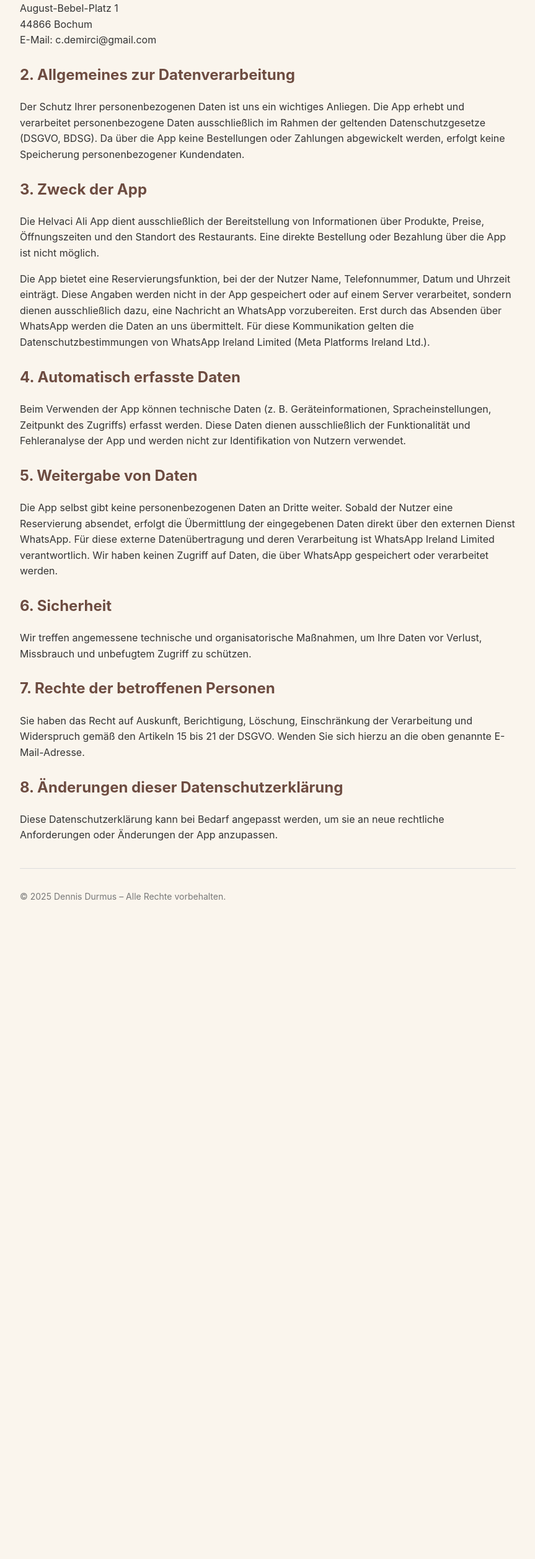
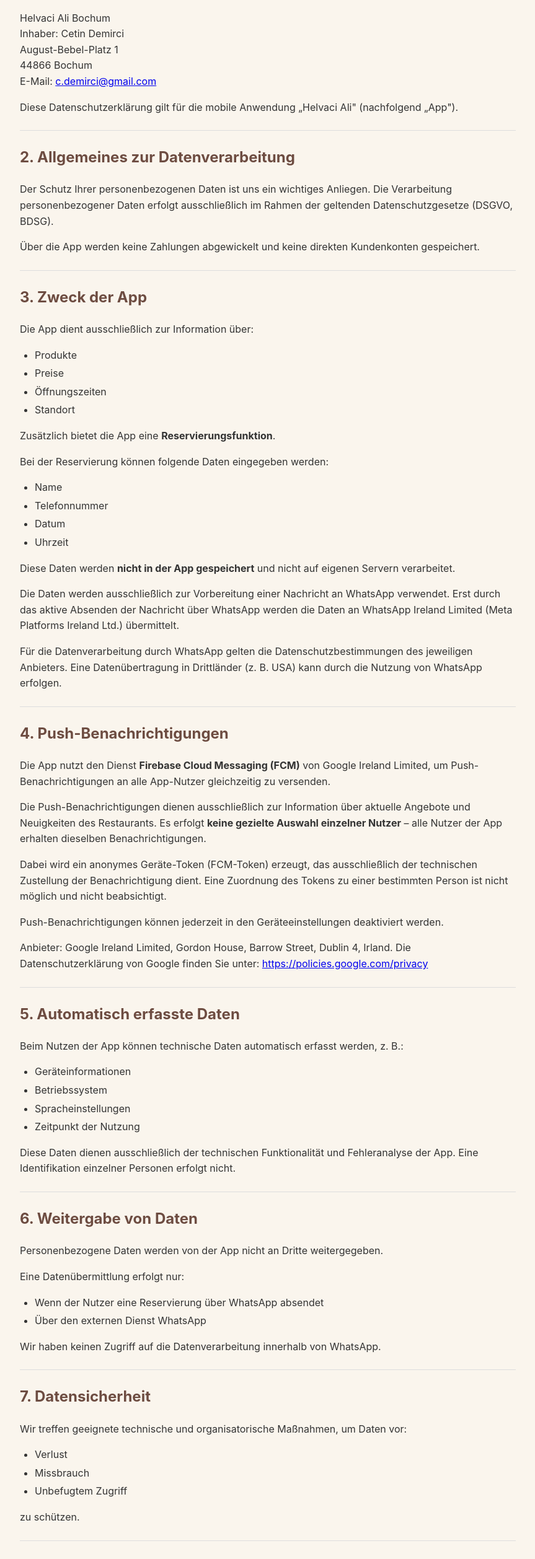
Before and after one commit to Serveronline73/helva-privacy, a plain HTML site: page index.html in a window 1280 px wide. Shown: the part 284-2800 px from the top of the page at 62% size, without its empty margins (208-1071 px from the left). Before the commit the page ends 1776 px from the top, so only its background shows below. Drawn offline with Linux system fonts and the light colour scheme.

Commit message:
Datenschutzerklärung aktualisiert – Push-Benachrichtigungen, DSGVO Art. 15-21, Drittlandtransfer

```diff
--- a/index.html
+++ b/index.html
@@ -3,7 +3,7 @@
 <head>
     <meta charset="UTF-8">
     <meta name="viewport" content="width=device-width, initial-scale=1.0">
-    <title>Datenschutzinformationen - Helvaci Ali Bochum App</title>
+    <title>Datenschutzerklärung - Helvaci Ali Bochum App</title>
     <style>
         body {
             font-family: -apple-system, BlinkMacSystemFont, 'Segoe UI', Roboto, sans-serif;
@@ -16,12 +16,18 @@
         }
         h1 { color: #5D4037; border-bottom: 2px solid #D4A574; padding-bottom: 10px; }
         h2 { color: #6D4C41; margin-top: 24px; }
+        ul { margin: 8px 0; padding-left: 24px; }
+        li { margin-bottom: 4px; }
+        hr { border: none; border-top: 1px solid #ddd; margin: 24px 0; }
         .footer { margin-top: 40px; padding-top: 20px; border-top: 1px solid #ddd; font-size: 14px; color: #777; }
     </style>
 </head>
 <body>
-    <h1>Datenschutzinformationen zur Helvaci Ali App</h1>
-    <p><strong>Stand: Oktober 2025</strong></p>
+    <h1>Datenschutzerklärung</h1>
+    <p><strong>Helvaci Ali Bochum – App „Helvaci Ali"</strong></p>
+    <p>Stand: Oktober 2025</p>
+
+    <hr>
 
     <h2>1. Verantwortlicher</h2>
     <p>
@@ -29,30 +35,100 @@
         Inhaber: Cetin Demirci<br>
         August-Bebel-Platz 1<br>
         44866 Bochum<br>
-        E-Mail: c.demirci@gmail.com
+        E-Mail: <a href="mailto:c.demirci@gmail.com">c.demirci@gmail.com</a>
     </p>
+    <p>Diese Datenschutzerklärung gilt für die mobile Anwendung „Helvaci Ali" (nachfolgend „App").</p>
+
+    <hr>
 
     <h2>2. Allgemeines zur Datenverarbeitung</h2>
-    <p>Der Schutz Ihrer personenbezogenen Daten ist uns ein wichtiges Anliegen. Die App erhebt und verarbeitet personenbezogene Daten ausschließlich im Rahmen der geltenden Datenschutzgesetze (DSGVO, BDSG). Da über die App keine Bestellungen oder Zahlungen abgewickelt werden, erfolgt keine Speicherung personenbezogener Kundendaten.</p>
+    <p>Der Schutz Ihrer personenbezogenen Daten ist uns ein wichtiges Anliegen. Die Verarbeitung personenbezogener Daten erfolgt ausschließlich im Rahmen der geltenden Datenschutzgesetze (DSGVO, BDSG).</p>
+    <p>Über die App werden keine Zahlungen abgewickelt und keine direkten Kundenkonten gespeichert.</p>
+
+    <hr>
 
     <h2>3. Zweck der App</h2>
-    <p>Die Helvaci Ali App dient ausschließlich der Bereitstellung von Informationen über Produkte, Preise, Öffnungszeiten und den Standort des Restaurants. Eine direkte Bestellung oder Bezahlung über die App ist nicht möglich.</p>
-    <p>Die App bietet eine Reservierungsfunktion, bei der der Nutzer Name, Telefonnummer, Datum und Uhrzeit einträgt. Diese Angaben werden nicht in der App gespeichert oder auf einem Server verarbeitet, sondern dienen ausschließlich dazu, eine Nachricht an WhatsApp vorzubereiten. Erst durch das Absenden über WhatsApp werden die Daten an uns übermittelt. Für diese Kommunikation gelten die Datenschutzbestimmungen von WhatsApp Ireland Limited (Meta Platforms Ireland Ltd.).</p>
+    <p>Die App dient ausschließlich zur Information über:</p>
+    <ul>
+        <li>Produkte</li>
+        <li>Preise</li>
+        <li>Öffnungszeiten</li>
+        <li>Standort</li>
+    </ul>
 
-    <h2>4. Automatisch erfasste Daten</h2>
-    <p>Beim Verwenden der App können technische Daten (z. B. Geräteinformationen, Spracheinstellungen, Zeitpunkt des Zugriffs) erfasst werden. Diese Daten dienen ausschließlich der Funktionalität und Fehleranalyse der App und werden nicht zur Identifikation von Nutzern verwendet.</p>
+    <p>Zusätzlich bietet die App eine <strong>Reservierungsfunktion</strong>.</p>
+    <p>Bei der Reservierung können folgende Daten eingegeben werden:</p>
+    <ul>
+        <li>Name</li>
+        <li>Telefonnummer</li>
+        <li>Datum</li>
+        <li>Uhrzeit</li>
+    </ul>
+    <p>Diese Daten werden <strong>nicht in der App gespeichert</strong> und nicht auf eigenen Servern verarbeitet.</p>
+    <p>Die Daten werden ausschließlich zur Vorbereitung einer Nachricht an WhatsApp verwendet. Erst durch das aktive Absenden der Nachricht über WhatsApp werden die Daten an WhatsApp Ireland Limited (Meta Platforms Ireland Ltd.) übermittelt.</p>
+    <p>Für die Datenverarbeitung durch WhatsApp gelten die Datenschutzbestimmungen des jeweiligen Anbieters. Eine Datenübertragung in Drittländer (z.&nbsp;B. USA) kann durch die Nutzung von WhatsApp erfolgen.</p>
 
-    <h2>5. Weitergabe von Daten</h2>
-    <p>Die App selbst gibt keine personenbezogenen Daten an Dritte weiter. Sobald der Nutzer eine Reservierung absendet, erfolgt die Übermittlung der eingegebenen Daten direkt über den externen Dienst WhatsApp. Für diese externe Datenübertragung und deren Verarbeitung ist WhatsApp Ireland Limited verantwortlich. Wir haben keinen Zugriff auf Daten, die über WhatsApp gespeichert oder verarbeitet werden.</p>
+    <hr>
 
-    <h2>6. Sicherheit</h2>
-    <p>Wir treffen angemessene technische und organisatorische Maßnahmen, um Ihre Daten vor Verlust, Missbrauch und unbefugtem Zugriff zu schützen.</p>
+    <h2>4. Push-Benachrichtigungen</h2>
+    <p>Die App nutzt den Dienst <strong>Firebase Cloud Messaging (FCM)</strong> von Google Ireland Limited, um Push-Benachrichtigungen an alle App-Nutzer gleichzeitig zu versenden.</p>
+    <p>Die Push-Benachrichtigungen dienen ausschließlich zur Information über aktuelle Angebote und Neuigkeiten des Restaurants. Es erfolgt <strong>keine gezielte Auswahl einzelner Nutzer</strong> – alle Nutzer der App erhalten dieselben Benachrichtigungen.</p>
+    <p>Dabei wird ein anonymes Geräte-Token (FCM-Token) erzeugt, das ausschließlich der technischen Zustellung der Benachrichtigung dient. Eine Zuordnung des Tokens zu einer bestimmten Person ist nicht möglich und nicht beabsichtigt.</p>
+    <p>Push-Benachrichtigungen können jederzeit in den Geräteeinstellungen deaktiviert werden.</p>
+    <p>Anbieter: Google Ireland Limited, Gordon House, Barrow Street, Dublin 4, Irland. Die Datenschutzerklärung von Google finden Sie unter: <a href="https://policies.google.com/privacy" target="_blank">https://policies.google.com/privacy</a></p>
 
-    <h2>7. Rechte der betroffenen Personen</h2>
-    <p>Sie haben das Recht auf Auskunft, Berichtigung, Löschung, Einschränkung der Verarbeitung und Widerspruch gemäß den Artikeln 15 bis 21 der DSGVO. Wenden Sie sich hierzu an die oben genannte E-Mail-Adresse.</p>
+    <hr>
 
-    <h2>8. Änderungen dieser Datenschutzerklärung</h2>
-    <p>Diese Datenschutzerklärung kann bei Bedarf angepasst werden, um sie an neue rechtliche Anforderungen oder Änderungen der App anzupassen.</p>
+    <h2>5. Automatisch erfasste Daten</h2>
+    <p>Beim Nutzen der App können technische Daten automatisch erfasst werden, z.&nbsp;B.:</p>
+    <ul>
+        <li>Geräteinformationen</li>
+        <li>Betriebssystem</li>
+        <li>Spracheinstellungen</li>
+        <li>Zeitpunkt der Nutzung</li>
+    </ul>
+    <p>Diese Daten dienen ausschließlich der technischen Funktionalität und Fehleranalyse der App. Eine Identifikation einzelner Personen erfolgt nicht.</p>
+
+    <hr>
+
+    <h2>6. Weitergabe von Daten</h2>
+    <p>Personenbezogene Daten werden von der App nicht an Dritte weitergegeben.</p>
+    <p>Eine Datenübermittlung erfolgt nur:</p>
+    <ul>
+        <li>Wenn der Nutzer eine Reservierung über WhatsApp absendet</li>
+        <li>Über den externen Dienst WhatsApp</li>
+    </ul>
+    <p>Wir haben keinen Zugriff auf die Datenverarbeitung innerhalb von WhatsApp.</p>
+
+    <hr>
+
+    <h2>7. Datensicherheit</h2>
+    <p>Wir treffen geeignete technische und organisatorische Maßnahmen, um Daten vor:</p>
+    <ul>
+        <li>Verlust</li>
+        <li>Missbrauch</li>
+        <li>Unbefugtem Zugriff</li>
+    </ul>
+    <p>zu schützen.</p>
+
+    <hr>
+
+    <h2>8. Rechte der betroffenen Personen</h2>
+    <p>Gemäß DSGVO haben Sie das Recht auf:</p>
+    <ul>
+        <li>Auskunft (Art. 15 DSGVO)</li>
+        <li>Berichtigung (Art. 16 DSGVO)</li>
+        <li>Löschung (Art. 17 DSGVO)</li>
+        <li>Einschränkung der Verarbeitung (Art. 18 DSGVO)</li>
+        <li>Datenübertragbarkeit (Art. 20 DSGVO)</li>
+        <li>Widerspruch (Art. 21 DSGVO)</li>
+    </ul>
+    <p>Anfragen richten Sie bitte an die oben genannte E-Mail-Adresse.</p>
+
+    <hr>
+
+    <h2>9. Änderungen</h2>
+    <p>Diese Datenschutzerklärung kann bei Bedarf angepasst werden, um rechtlichen Anforderungen oder Änderungen der App Rechnung zu tragen.</p>
 
     <div class="footer">
         <p>&copy; 2025 Dennis Durmus – Alle Rechte vorbehalten.</p>
```
